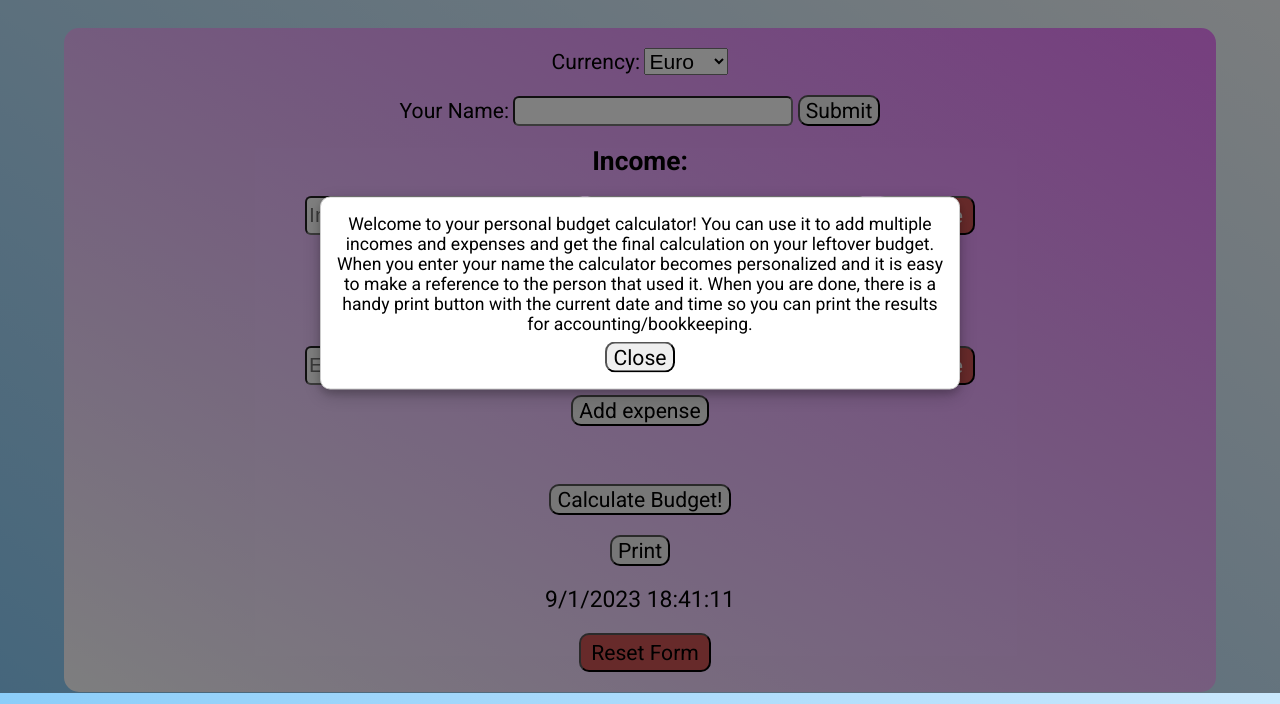
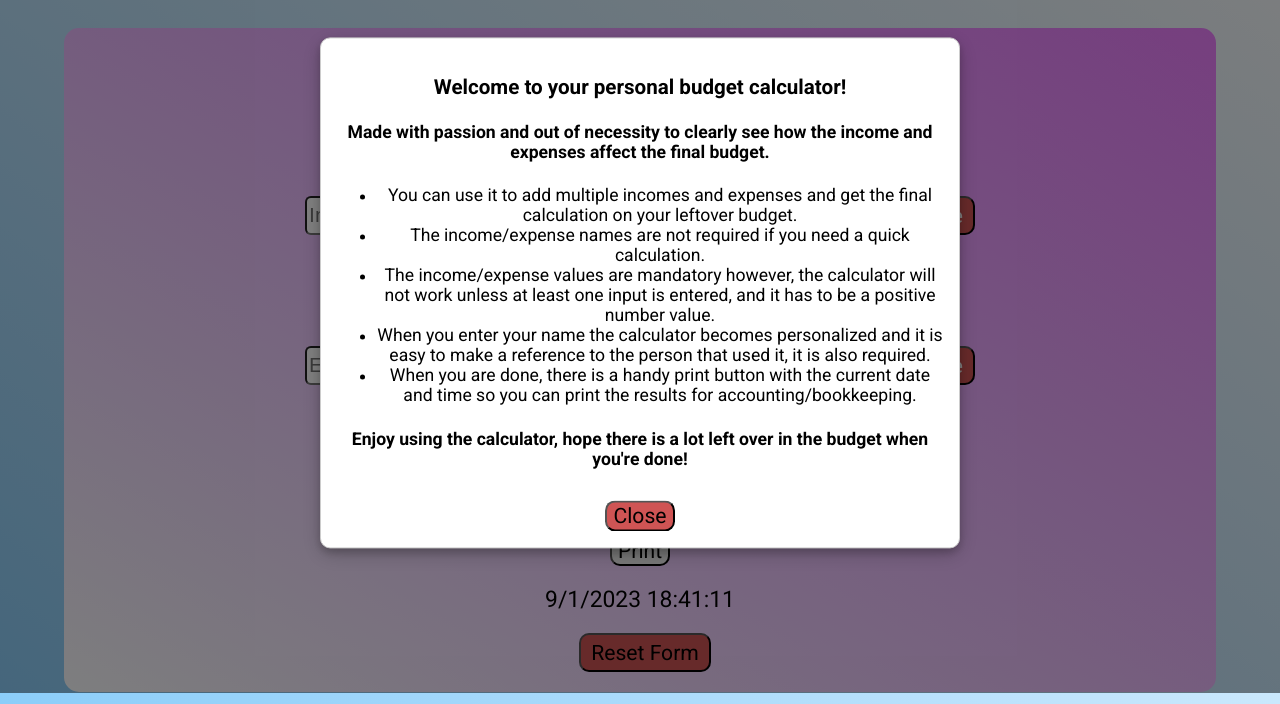
Before and after one commit to Boiann/budget-calculator, a plain HTML site: page index.html in a window 1280 px wide. Both pictures are taken after a click on the element "About". Shown: the part 107-811 px from the top of the page. Drawn offline with Linux system fonts and the light colour scheme.

Commit message:
Adjust modal message when user clicks 'about'

```diff
--- a/assets/css/style.css
+++ b/assets/css/style.css
@@ -214,3 +214,11 @@ select  {
     transform: scale(1.1);
     transition: all 0.4s;
 }
+
+#modal-close-btn {
+    background-color: #cf5454;;
+}
+
+#modal-close-btn:hover {
+    background-color: #ce3434
+}
--- a/assets/js/script.js
+++ b/assets/js/script.js
@@ -218,20 +218,25 @@ document.addEventListener('DOMContentLoaded', function () {
         window.print();
     });
 
-    // Add a submit event listener to the name form
-    document.querySelector('#about').addEventListener('click', function (event) {
-        event.preventDefault();
-        // Get the name value and show a welcome message in the modal
-        document.querySelector('#modal-message').textContent =
-            `Welcome to your personal budget calculator!
-        You can use it to add multiple incomes and expenses and get
-        the final calculation on your leftover budget.
-        When you enter your name the calculator becomes personalized
-        and it is easy to make a reference to the person that used it.
-        When you are done, there is a handy print button with the current
-        date and time so you can print the results for accounting/bookkeeping.`;
-        document.querySelector('#modal-overlay').classList.remove('hidden');
-    });
+    // Add a submit event listener to the about text
+document.querySelector('#about').addEventListener('click', function (event) {
+    event.preventDefault();
+    // Show the message in the opened modal
+    document.querySelector('#modal-message').innerHTML =
+        `<h3>Welcome to your personal budget calculator!</h3>
+        <h4>Made with passion and out of necessity to clearly see how the income and expenses affect the final budget.</h4>
+        <ul>
+            <li>You can use it to add multiple incomes and expenses and get the final calculation on your leftover budget.</li>
+            <li>The income/expense names are not required if you need a quick calculation.</li>
+            <li>The income/expense values are mandatory however, the calculator will not work unless at least one input is entered,
+            and it has to be a positive number value.</li>
+            <li>When you enter your name the calculator becomes personalized and it is easy to make a reference to the person that used it, it is also required.</li>
+            <li>When you are done, there is a handy print button with the current date and time so you can print the results for accounting/bookkeeping.</li>
+        </ul>
+        <h4>Enjoy using the calculator, hope there is a lot left over in the budget when you're done!</h4>`;
+    document.querySelector('#modal-overlay').classList.remove('hidden');
+});
+
 
 
 });
```
